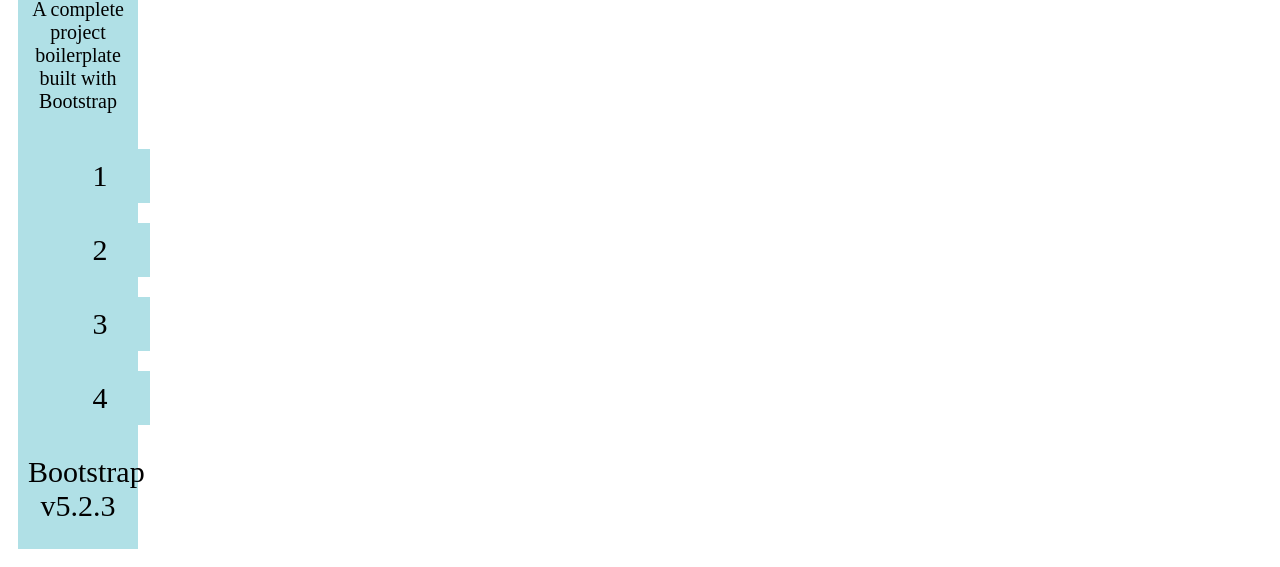
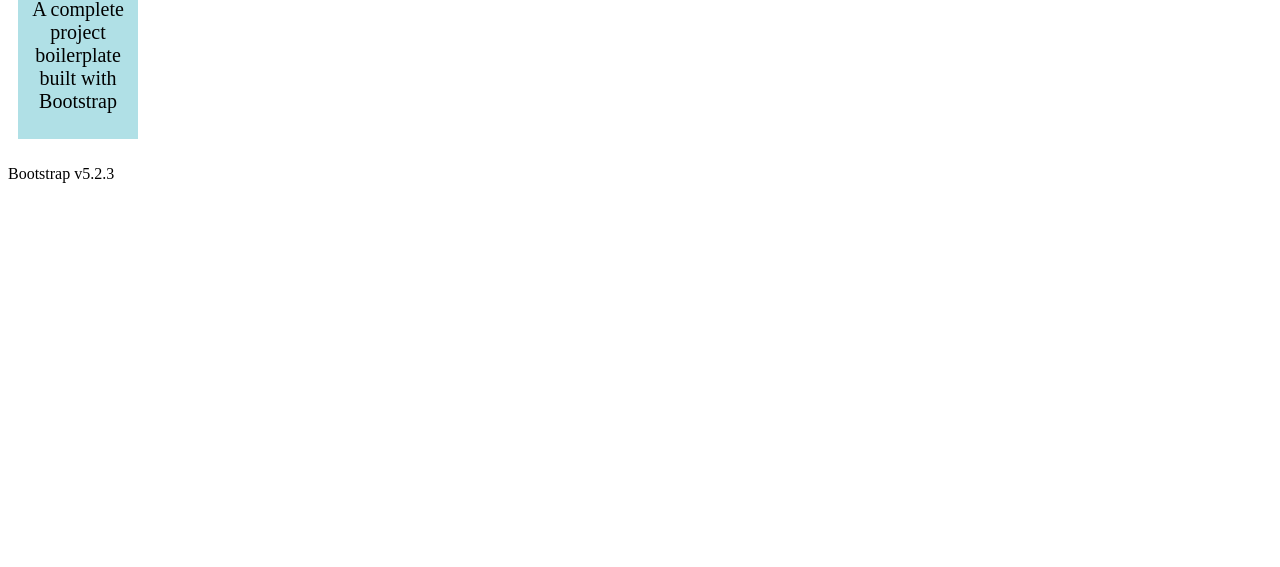
Before and after one commit to apccjyriarte/webprog-CS251-IT253-bootstrap-template, a plain HTML site: page home/index.html in a window 1280 px wide. Shown: the part 492-1059 px from the top of the page. After the commit the page ends 800 px from the top, so only its background shows below. Drawn offline with nearby package versions, Linux system fonts and the light colour scheme.

Commit message:
Clean up index.html by removing extra divs
Removed unnecessary nested div elements from the template.

```diff
--- a/home/index.html
+++ b/home/index.html
@@ -39,11 +39,6 @@
             <div class="text-center mt-5">
                 <h1>A Bootstrap 5 Starter Template</h1>
                 <p class="lead">A complete project boilerplate built with Bootstrap</p>
-                <div class="container">
-                    <div>1</div>
-                    <div>2</div>
-                    <div>3</div>
-                    <div>4</div>
                 </div>
                 <p>Bootstrap v5.2.3</p>
             </div>
```
